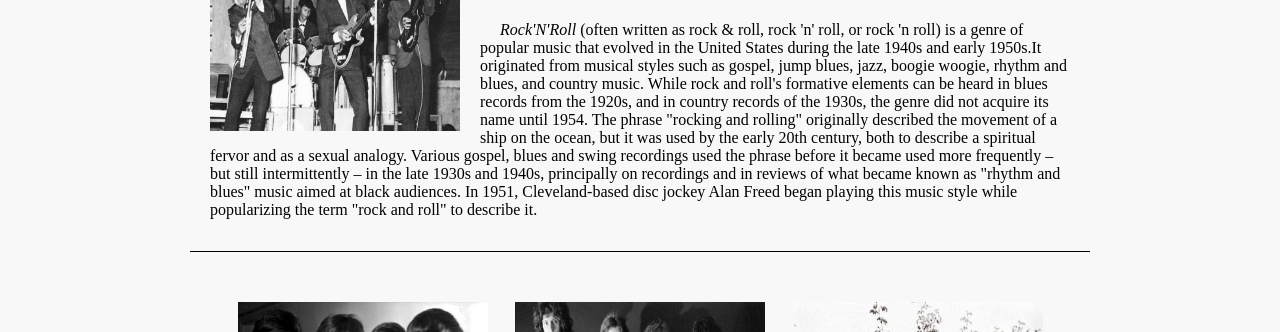
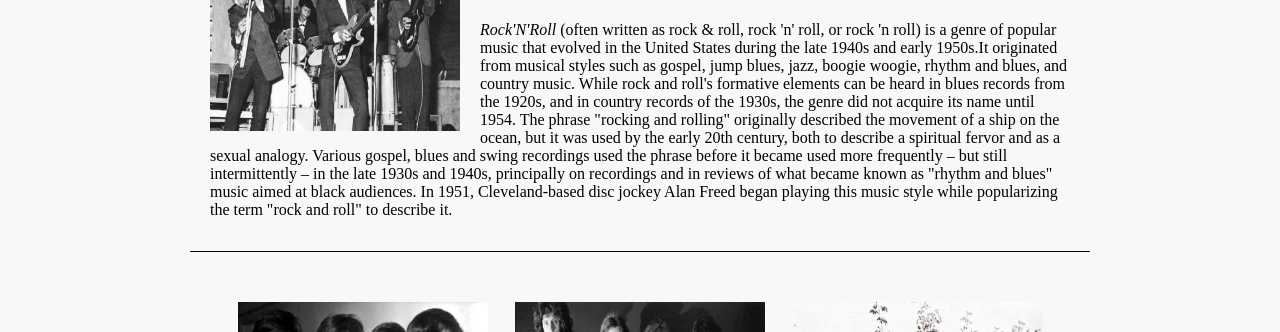
Before and after one commit to Orzica/Site, a plain HTML site: page index.html in a window 1280 px wide. Shown: the part 396-728 px from the top of the page. Drawn offline with Linux system fonts and the light colour scheme; a web font is replaced by a local one.

Commit message:
add index.html

```diff
--- a/index.html
+++ b/index.html
@@ -307,7 +307,6 @@
             font-family: 'Times New Roman', Times, serif;
             font-size: 16px;
             text-align: left;
-            text-indent: 20px;
         }
         .fly {
             width: 50px;
```
